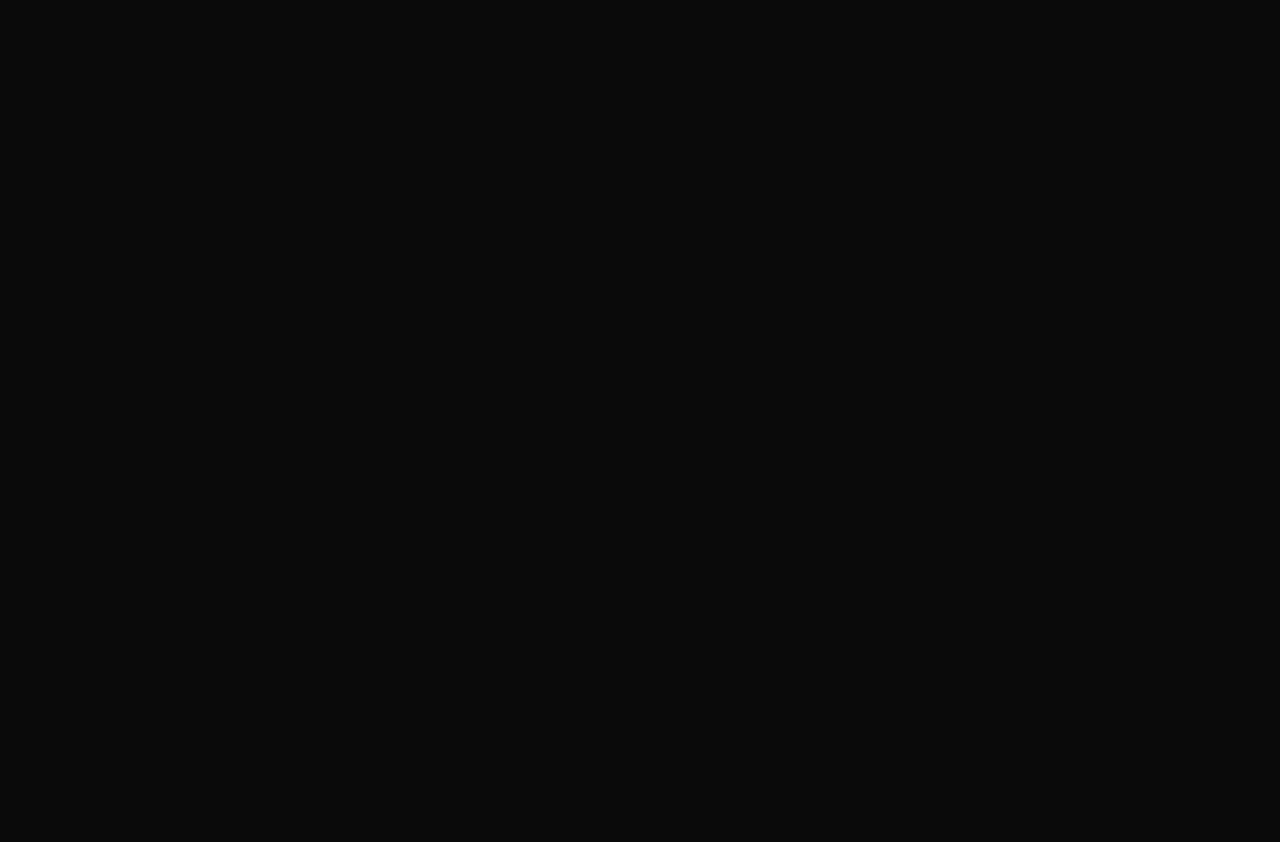
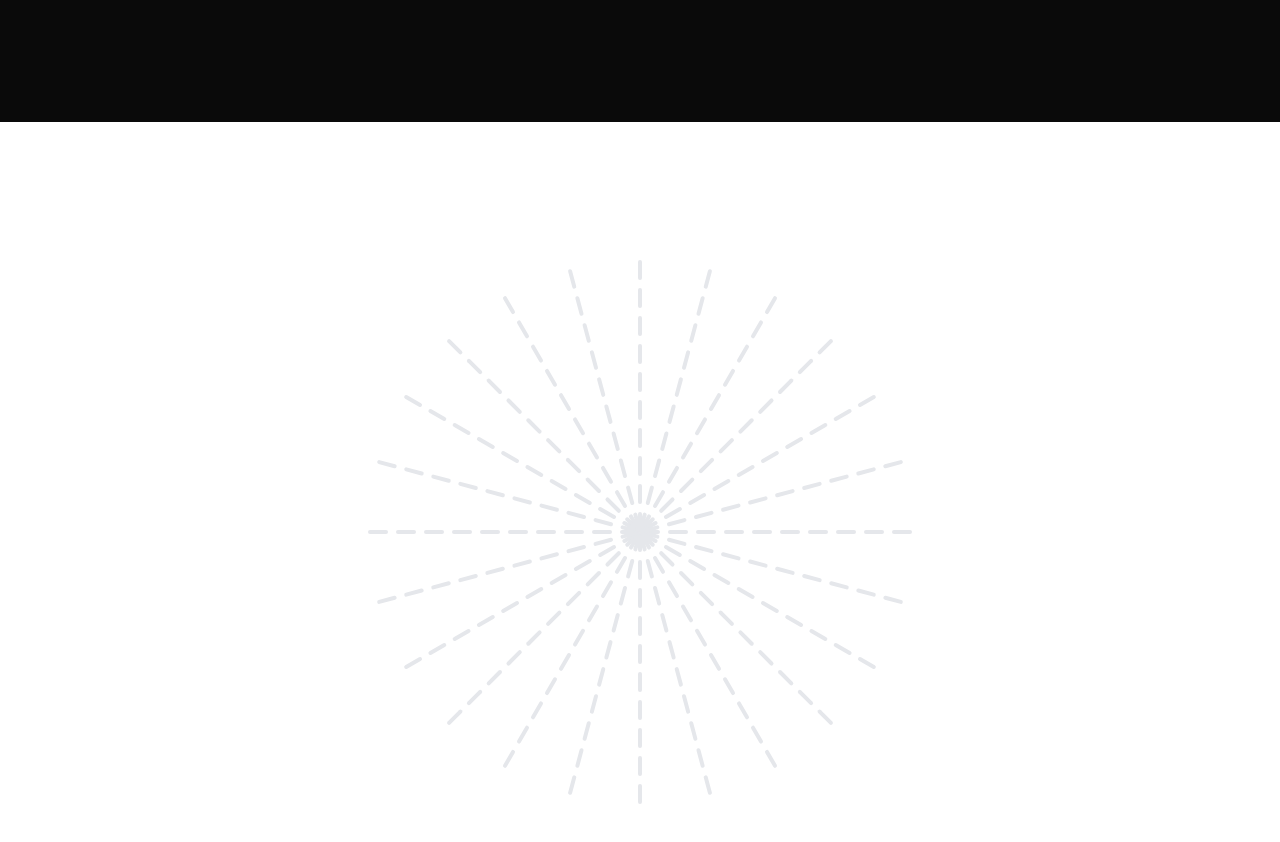
Before and after one commit to satyadalei/ui_components_with_animations, a React (Vite) app: page / in a window 1280 px wide. Shown: the part 4040-4882 px from the top of the page. Before the commit the page ends 4162 px from the top, so only its background shows below. Built offline with nearby package versions, Linux system fonts and the light colour scheme.

Commit message:
Added circular pattern

```diff
--- a/src/App.tsx
+++ b/src/App.tsx
@@ -1,7 +1,7 @@
 import "./App.css";
 import CircularOrbits from "./components/CircularOrbits";
 import DocumentEditorComponent from "./components/DocumentEditorComponent";
-import DotPatterns from "./components/DotPatterns";
+import DotPatterns, { DashedPattern } from "./components/DotPatterns";
 import Faq from "./components/Faq";
 import Introduction from "./components/Introduction";
 import LogoTicker from "./components/LogoTicker";
@@ -28,6 +28,7 @@ function App() {
       {/* <TShirt /> */}
       <CircularOrbits />
       <DotPatterns />
+      <DashedPattern />
     </>
   );
 }
--- a/src/components/DotPatterns.tsx
+++ b/src/components/DotPatterns.tsx
@@ -37,3 +37,25 @@ const DotPatterns = () => {
 }
 
 export default DotPatterns
+
+export const DashedPattern = () => {
+    return <section className='h-screen bg-white flex justify-center items-center' >
+        <div className='border border-red-500 ' >
+            <div className="relative">
+                {Array.from({ length: 24 }).map((_, i) => {
+                    return (
+                        <div key={i} style={{
+                            rotate: `${(360 / 24) * i}deg`
+                        }} className='flex gap-2 my-2 absolute left-1/2 top-1/2 origin-left' >
+                            {Array.from({ length: 10 }).map((_, index) => {
+                                return (
+                                    <div key={index} className='w-5 h-1 bg-gray-200 rounded-md' ></div>
+                                )
+                            })}
+                        </div>
+                    )
+                })}
+            </div>
+        </div>
+    </section>
+}
```
